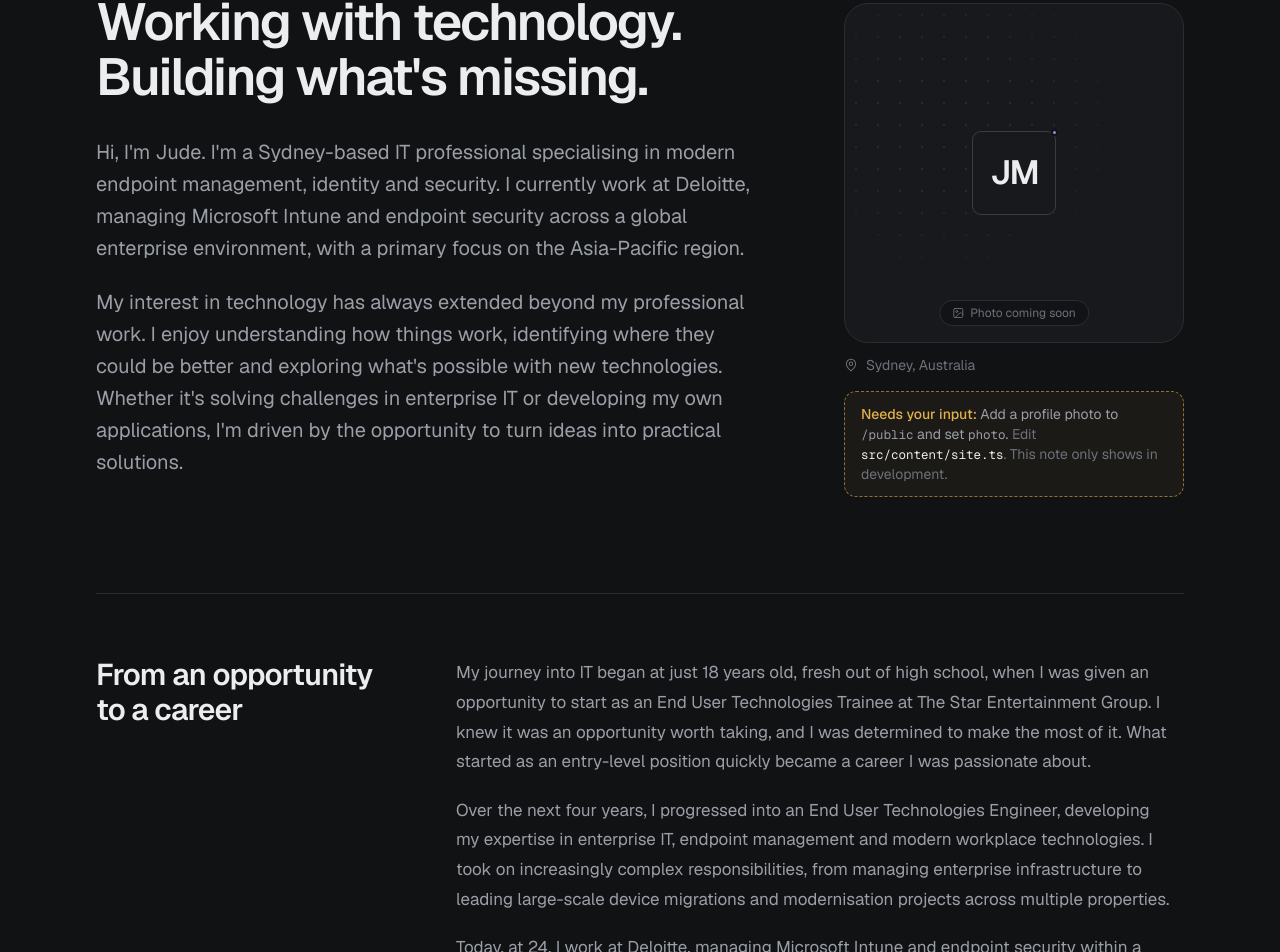
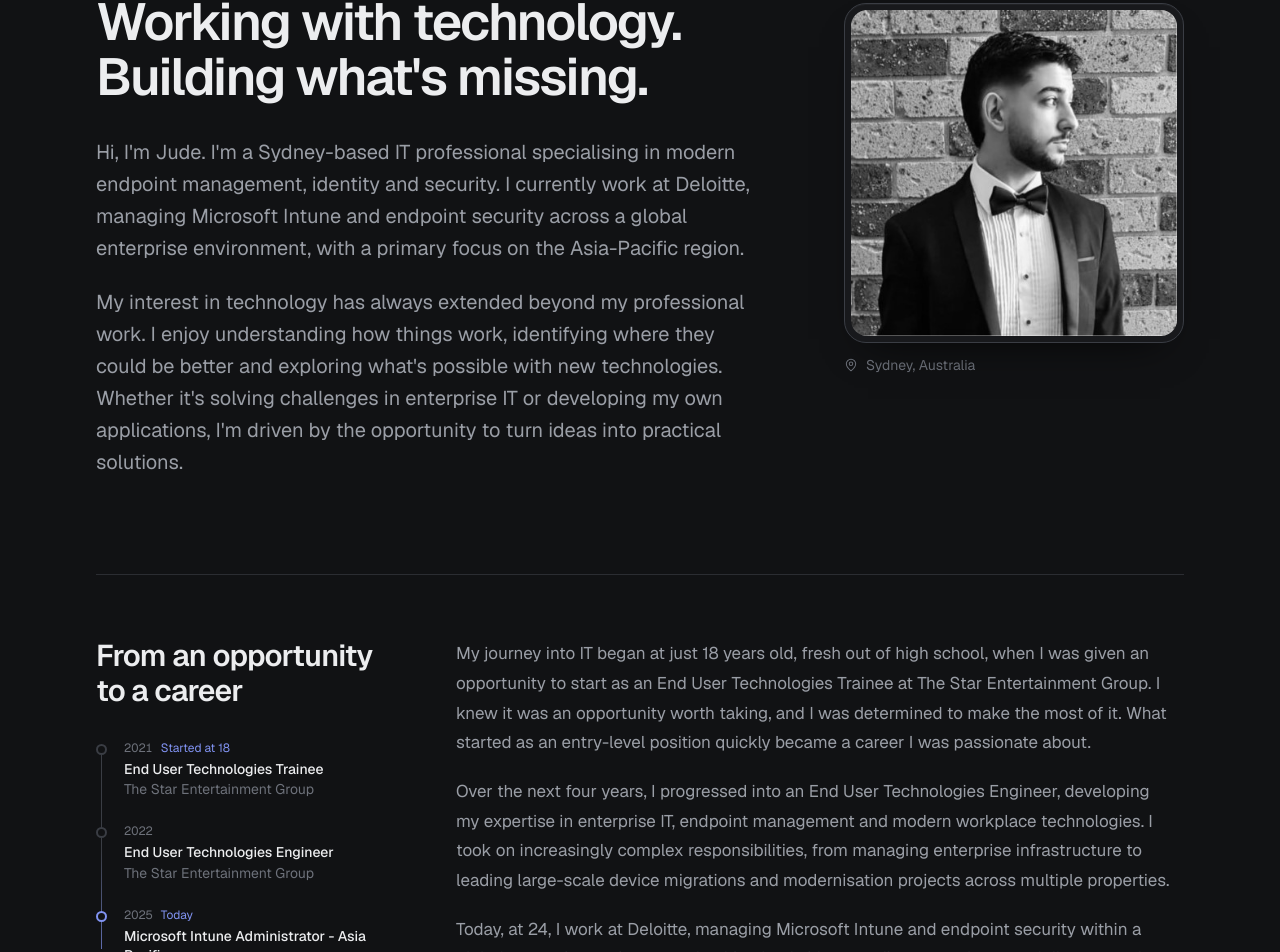
Before and after one commit to judemendez-dev/dev-portoflio, a Next.js app: page /about in a window 1280 px wide. Shown: the part 150-1102 px from the top of the page. Built offline with nearby package versions, Linux system fonts and the light colour scheme.

Commit message:
Add files via upload

```diff
--- a/src/app/about/page.tsx
+++ b/src/app/about/page.tsx
@@ -3,10 +3,12 @@ import { Icon, type IconName } from "@/components/icons";
 import { JsonLd } from "@/components/json-ld";
 import { Monogram } from "@/components/monogram";
 import { Reveal } from "@/components/reveal";
+import { ContactLinks } from "@/components/contact-links";
 import { ButtonLink, Container, NeedsInput } from "@/components/ui";
+import { experience } from "@/content/experience";
 import { site } from "@/content/site";
 import { createMetadata, personJsonLd, socialImages } from "@/lib/seo";
-import { cssVars } from "@/lib/cn";
+import { cn, cssVars } from "@/lib/cn";
 
 export const metadata = createMetadata({
   title: "About",
@@ -40,12 +42,22 @@ const techInterests: { icon: IconName; title: string; body: string }[] = [
 ];
 
 
+/** Career progression for the side of the story section, oldest first, built from src/content/experience.ts. */
+const careerSteps = [...experience].reverse().flatMap((company) =>
+  [...company.roles].reverse().map((role) => ({
+    year: role.start.slice(-4),
+    title: role.title,
+    company: company.company,
+    current: Boolean(role.current),
+  })),
+);
+
 export default function AboutPage() {
   return (
     <Container>
       <JsonLd data={{ "@context": "https://schema.org", "@type": "ProfilePage", mainEntity: personJsonLd() }} />
 
-      <div className="grid gap-12 pb-8 pt-14 sm:pt-20 lg:grid-cols-[1fr_340px] lg:gap-20">
+      <div className="grid gap-10 pb-2 pt-14 sm:pt-20 lg:grid-cols-[1fr_340px] lg:gap-20 lg:pb-8">
         <header>
           <h1 className="rise text-title font-semibold text-balance">
             Working with technology. Building what&apos;s missing.
@@ -65,18 +77,20 @@ export default function AboutPage() {
           </div>
         </header>
 
-        <Reveal delay={2} className="lg:pt-2">
-          <figure className="relative">
+        <Reveal delay={2} className="w-full max-w-[300px] lg:max-w-none lg:pt-2">
+          <figure>
             {site.photo ? (
+              <div className="relative overflow-hidden rounded-[22px] border border-line-strong bg-surface p-1.5 shadow-[var(--shadow-lift)]">
                 <Image
                   src={site.photo.src}
                   alt={site.photo.alt}
-                width={680}
-                height={680}
+                  width={400}
+                  height={400}
                   priority
-                sizes="(min-width: 1024px) 340px, 100vw"
-                className="aspect-square w-full rounded-[24px] border border-line object-cover"
+                  sizes="(min-width: 1024px) 340px, 300px"
+                  className="aspect-square w-full rounded-[16px] object-cover"
                 />
+              </div>
             ) : (
               <div className="relative grid aspect-square w-full place-items-center overflow-hidden rounded-[24px] border border-line bg-surface">
                 <div aria-hidden="true" className="dot-grid absolute inset-0" />
@@ -102,12 +116,40 @@ export default function AboutPage() {
       </div>
 
       {/* Story */}
-      <section aria-labelledby="story" className="mt-16 grid gap-10 border-t border-line pt-16 lg:grid-cols-[280px_1fr] lg:gap-20">
+      <section aria-labelledby="story" className="mt-12 grid gap-10 border-t border-line pt-12 lg:mt-16 lg:grid-cols-[280px_1fr] lg:gap-20 lg:pt-16">
+        <div className="lg:sticky lg:top-24 lg:self-start">
           <Reveal>
             <h2 id="story" className="text-heading font-semibold">
               From an opportunity to a career
             </h2>
           </Reveal>
+          <Reveal delay={1}>
+            <ol aria-label="Career progression" className="relative mt-8 space-y-6">
+              <span
+                aria-hidden="true"
+                className="absolute bottom-3 left-[5px] top-3 w-px bg-gradient-to-b from-line-strong via-line-strong to-accent/70"
+              />
+              {careerSteps.map((step, i) => (
+                <li key={`${step.company}-${step.title}`} className="relative pl-7">
+                  <span
+                    aria-hidden="true"
+                    className={cn(
+                      "absolute left-0 top-[4px] size-[11px] rounded-full border-2 bg-canvas",
+                      step.current ? "border-accent" : "border-line-strong",
+                    )}
+                  />
+                  <p className="text-xs text-ink-faint">
+                    <span className="tabular-nums">{step.year}</span>
+                    {i === 0 && <span className="ml-2 text-accent">Started at 18</span>}
+                    {step.current && <span className="ml-2 text-accent">Today</span>}
+                  </p>
+                  <p className="mt-1 text-sm font-medium leading-snug text-ink">{step.title}</p>
+                  <p className="text-sm text-ink-faint">{step.company}</p>
+                </li>
+              ))}
+            </ol>
+          </Reveal>
+        </div>
         <Reveal delay={1} className="prose-body max-w-[64ch] text-[17px] leading-[1.75] text-ink-muted">
           <p>
             My journey into IT began at just 18 years old, fresh out of high school, when I was given an opportunity to start as
@@ -158,7 +200,7 @@ export default function AboutPage() {
 
       {/* Approach */}
       <section className="mt-24 grid gap-10 border-t border-line pt-16 lg:grid-cols-[280px_1fr] lg:gap-20">
-        <Reveal>
+        <Reveal className="lg:sticky lg:top-24 lg:self-start">
           <h2 id="approach" className="text-heading font-semibold">
             How I learn and build
           </h2>
@@ -192,6 +234,24 @@ export default function AboutPage() {
           View my experience
         </ButtonLink>
       </Reveal>
+
+      {/* Contact */}
+      <section aria-labelledby="connect" className="mt-24 grid gap-10 border-t border-line pt-16 lg:grid-cols-[280px_1fr] lg:gap-20">
+        <Reveal className="lg:sticky lg:top-24 lg:self-start">
+          <h2 id="connect" className="text-heading font-semibold">
+            Let&apos;s connect
+          </h2>
+        </Reveal>
+        <Reveal delay={1} className="max-w-[64ch]">
+          <p className="text-[17px] leading-[1.75] text-ink-muted">
+            I&apos;m always interested in connecting with people working in technology, sharing ideas and discussing
+            interesting projects. Feel free to reach out.
+          </p>
+          <div className="mt-8">
+            <ContactLinks compact />
+          </div>
+        </Reveal>
+      </section>
     </Container>
   );
 }
--- a/src/app/projects/page.tsx
+++ b/src/app/projects/page.tsx
@@ -1,8 +1,10 @@
 import { JsonLd } from "@/components/json-ld";
-import { ProjectsExplorer } from "@/components/projects-explorer";
+import { ProjectCard } from "@/components/project-card";
+import { Reveal } from "@/components/reveal";
 import { Container, PageHeader } from "@/components/ui";
 import { projects } from "@/content/projects";
 import { site } from "@/content/site";
+import { cn } from "@/lib/cn";
 import { createMetadata, socialImages } from "@/lib/seo";
 
 export const metadata = createMetadata({
@@ -14,6 +16,8 @@ export const metadata = createMetadata({
 });
 
 export default function ProjectsPage() {
+  const ordered = [...projects.filter((p) => p.featured), ...projects.filter((p) => !p.featured)];
+
   return (
     <Container>
       <JsonLd
@@ -32,9 +36,28 @@ export default function ProjectsPage() {
       />
       <PageHeader
         title="Projects"
-        lede="Things I've built after hours. Some are live, some are still taking shape, and most were built with an AI pair programmer alongside me."
+        lede="A collection of projects built around curiosity, practical problems and ideas worth exploring. Some are live, others are still evolving, and each represents something I've wanted to create, improve or learn."
       />
-      <ProjectsExplorer />
+
+      {/* One curated grid, featured projects first. Categories stay in
+          src/content/projects.ts in case filters are wanted again later. */}
+      <ul className="grid gap-5 sm:grid-cols-2 lg:grid-cols-3">
+        {ordered.map((project, i) => {
+          // With an odd number of projects on two-column screens, centre the last card
+          // instead of leaving it hanging on the left.
+          const lonely = ordered.length % 2 === 1 && i === ordered.length - 1;
+          return (
+            <Reveal
+              as="li"
+              key={project.slug}
+              delay={i}
+              className={cn(lonely && "sm:col-span-2 sm:mx-auto sm:w-[calc(50%-10px)] lg:col-span-1 lg:mx-0 lg:w-auto")}
+            >
+              <ProjectCard project={project} headingLevel="h2" />
+            </Reveal>
+          );
+        })}
+      </ul>
     </Container>
   );
 }
--- a/src/components/contact-links.tsx
+++ b/src/components/contact-links.tsx
@@ -5,8 +5,11 @@ import { isDev, site } from "@/content/site";
 
 type Item = { key: "email" | "linkedin" | "github"; label: string; icon: IconName; href: string | null; display: string | null; note: string };
 
-/** Contact options built from the links in src/content/site.ts. Unset links are hidden in production. */
-export function ContactLinks() {
+/**
+ * Contact options built from the links in src/content/site.ts. Unset links are hidden in production.
+ * `compact` is a quieter single list used on the About page; the Contact page uses the default.
+ */
+export function ContactLinks({ compact = false }: { compact?: boolean }) {
   const { email, linkedin, github } = site.links;
   const items: Item[] = [
     {
@@ -37,6 +40,43 @@ export function ContactLinks() {
 
   const configured = items.filter((i) => i.href);
   const missing = items.filter((i) => !i.href);
+
+  if (compact) {
+    return (
+      <div className="space-y-4">
+        {configured.length > 0 && (
+          <ul className="divide-y divide-line border-y border-line">
+            {configured.map((item) => (
+              <li key={item.key} className="flex items-center gap-3 py-1">
+                <a
+                  href={item.href!}
+                  {...(item.key === "email" ? {} : { target: "_blank", rel: "noopener noreferrer" })}
+                  className="group -mx-2 flex min-w-0 flex-1 items-center gap-3 rounded-lg px-2 py-3 transition-colors hover:bg-raised"
+                >
+                  <Icon name={item.icon} size={17} className="shrink-0 text-ink-faint transition-colors group-hover:text-accent" />
+                  <span className="w-20 shrink-0 text-sm text-ink-faint">{item.label}</span>
+                  <span className="min-w-0 truncate text-[15px] text-ink">{item.display}</span>
+                  <Icon
+                    name="arrow-up-right"
+                    size={14}
+                    className="ml-auto shrink-0 text-ink-faint transition-transform group-hover:-translate-y-px group-hover:translate-x-0.5"
+                  />
+                  {item.key !== "email" && <span className="sr-only"> (opens in a new tab)</span>}
+                </a>
+                {item.key === "email" && email && <CopyEmail email={email} className="shrink-0" />}
+              </li>
+            ))}
+          </ul>
+        )}
+        {missing.length > 0 && (
+          <NeedsInput file="src/content/site.ts">
+            Add your {missing.map((m) => m.label).join(", ")} under <code className="font-mono text-[12.5px]">links</code> to show{" "}
+            {missing.length === 1 ? "it" : "them"} here.
+          </NeedsInput>
+        )}
+      </div>
+    );
+  }
 
   return (
     <div className="space-y-4">
--- a/src/components/site-header.tsx
+++ b/src/components/site-header.tsx
@@ -44,7 +44,7 @@ export function SiteHeader() {
       <div className="mx-auto flex h-16 max-w-6xl items-center gap-4 px-5 sm:px-8">
         <Link href="/" className="group flex items-center gap-2.5 rounded-lg" aria-label={`${site.name}, home`}>
           <Monogram className="transition-transform duration-500 ease-[var(--ease-out-soft)] group-hover:-rotate-6" />
-          <span className="text-[15px] font-semibold tracking-tight">{site.name}</span>
+          <span className="whitespace-nowrap text-[15px] font-semibold tracking-tight">{site.name}</span>
         </Link>
 
         <DesktopNav pathname={pathname} />
@@ -57,8 +57,8 @@ export function SiteHeader() {
             aria-label="Open command menu"
           >
             <Icon name="search" size={14} />
-            <span>Search</span>
-            <kbd className="rounded-full bg-raised px-2 py-0.5 font-mono text-[11px] text-ink-faint">
+            <span className="md:max-lg:sr-only">Search</span>
+            <kbd className="whitespace-nowrap rounded-full bg-raised px-2 py-0.5 font-mono text-[11px] text-ink-faint">
               {isMac ? "⌘K" : "Ctrl K"}
             </kbd>
           </button>
--- a/src/content/site.ts
+++ b/src/content/site.ts
@@ -34,7 +34,7 @@ export const site = {
    */
   links: {
     linkedin: null as string | null,
-    github: null as string | null,
+    github: "https://github.com/judemendez-dev" as string | null,
     email: null as string | null,
   },
 
@@ -43,7 +43,10 @@ export const site = {
    * Put a square image in /public (e.g. /public/jude.jpg) and set:
    *   photo: { src: "/jude.jpg", alt: "Jude Mendez" }
    */
-  photo: null as { src: string; alt: string } | null,
+  photo: {
+    src: "/jude-mendez.jpg",
+    alt: "Black-and-white portrait of Jude Mendez in a suit and bow tie, looking to the right in front of a brick wall",
+  } as { src: string; alt: string } | null,
 } as const;
 
 export type SocialKey = keyof typeof site.links;
```
Also changed, not shown: public/jude-mendez.jpg (added). Lines whose indentation alone changed are shown as unchanged.
